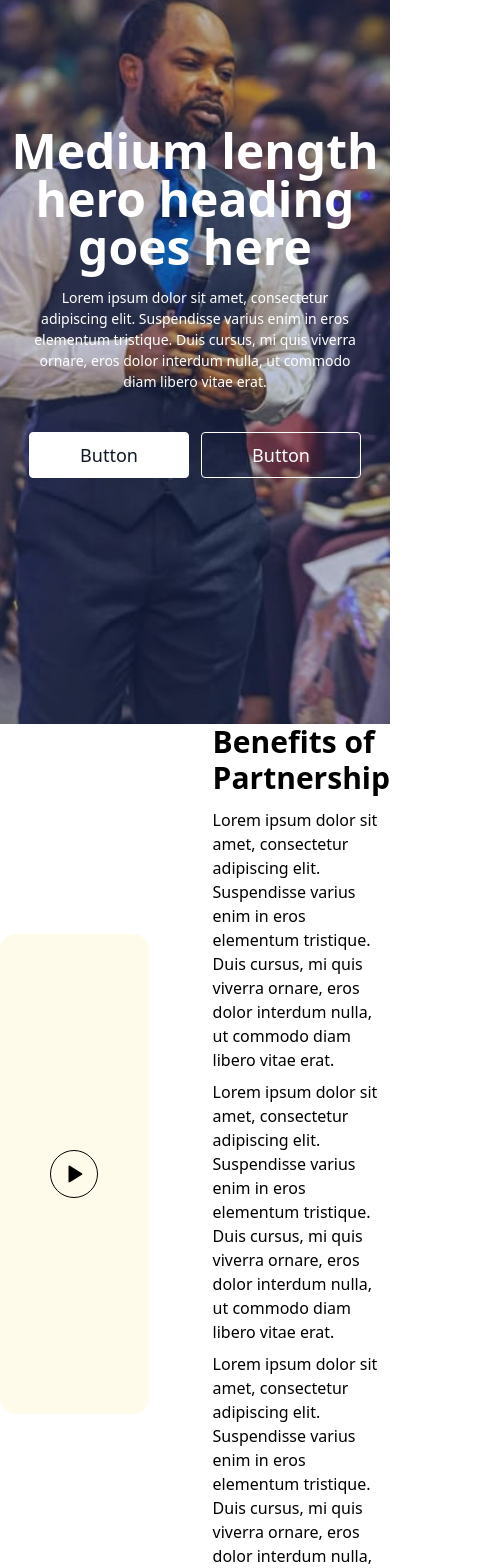
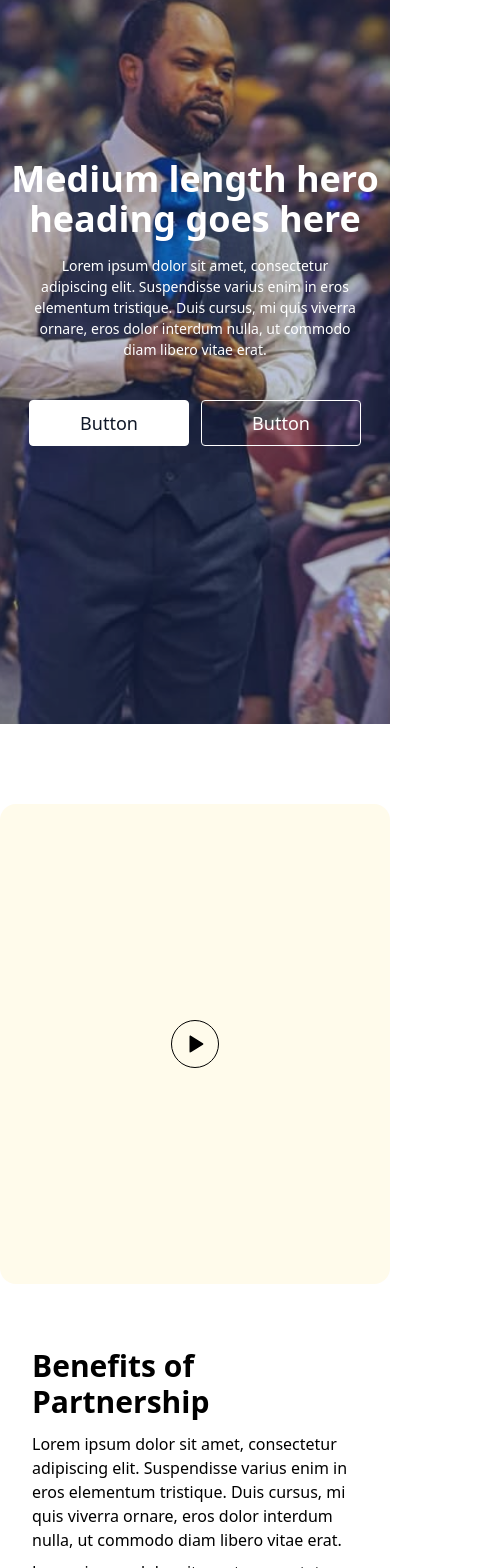
Before and after one commit to mosesket/ohip-partnership, a React (Vite) app: page /partnership/g20 in a window 390 px wide. Shown: the part 120-1688 px from the top of the page, 482 px wide, since content can reach past the window. Built offline with nearby package versions, Linux system fonts and the light colour scheme.

Commit message:
Added responsiveness to the page

```diff
--- a/src/components/Cards/HowToPartner.tsx
+++ b/src/components/Cards/HowToPartner.tsx
@@ -22,7 +22,7 @@ function HowToPartner({ DEFAULT_ITEMS }: { DEFAULT_ITEMS: CarouselItem[] }) {
           >
             <div className="absolute bg-blue-900/40 inset-0"></div>
             <div className="z-10">
-              <h2 className="text-white text-3xl font-semibold mb-4">
+              <h2 className="text-white text-3xl font-semibold mb-4 max-[853px]:text-2xl">
                 {item.title}
               </h2>
               <p className="text-white max-w-3xl max-[820px]:max-w-xl text-[14px] max-[490px]:px-8">
--- a/src/pages/G20.tsx
+++ b/src/pages/G20.tsx
@@ -78,7 +78,7 @@ function G20() {
         >
           <div className="absolute bg-blue-900/30 inset-0"></div>
           <div className="z-10 max-w-4xl">
-            <h2 className="text-white text-6xl max-[820px]:text-5xl font-semibold text-center mb-4">
+            <h2 className="text-white text-6xl max-[820px]:text-4xl font-semibold text-center mb-4">
               Medium length hero heading goes here
             </h2>
             <p className="text-white max-w-2xl mx-auto max-[820px]:max-w-xl text-[14px] text-center max-[490px]:px-8">
@@ -103,9 +103,9 @@ function G20() {
             </div>
           </div>
         </section>
-        <section className="flex min-h-[80vh] justify-center items-center max-w-5xl gap-16 mx-auto">
+        <section className="flex min-h-[80vh] max-[853px]:flex-col max-[853px]:py-20 justify-center items-center max-w-5xl gap-16 mx-auto">
           <VideoPlaceholder />
-          <div className="w-full max-w-md">
+          <div className="w-full max-w-md max-[853px]:max-w-full max-[853px]:px-8">
             <h2 className="text-3xl font-semibold mb-3">
               Benefits of Partnership
             </h2>
@@ -129,7 +129,7 @@ function G20() {
             </p>
           </div>
         </section>
-        <section className="flex justify-center items-center gap-10 min-h-[40vh] py-20">
+        <section className="flex flex-wrap justify-center items-center gap-10 min-h-[40vh] py-20">
           <div className="flex w-[18rem] flex-col items-center text-center shadow-lg p-4 rounded-2xl">
             <img src={g20Icon1} alt="" className="w-10" />
             <p className="text-sm">
@@ -160,7 +160,7 @@ function G20() {
           </div>
         </section>
         <section className="min-h-[70vh] mx-auto max-w-5xl py-20">
-          <h2 className="text-4xl mb-3 text-center font-medium">
+          <h2 className="text-4xl max-[853px]:text-3xl mb-3 text-center font-medium">
             How to Become a Partner
           </h2>
           <p className="text-center text-sm">
@@ -181,7 +181,7 @@ function G20() {
           <p className="text-sm text-center">
             Lorem ipsum dolor sit amet, consectetur adipiscing elit.{" "}
           </p>
-          <div className="flex flex-wrap justify-between gap-8 max-w-[60rem] mx-auto mt-10">
+          <div className="flex flex-wrap justify-between max-[853px]:justify-center gap-8 max-w-[60rem] mx-auto mt-10">
             <div className="w-72 shadow-lg p-6 py-8">
               <h2 className="text-2xl font-semibold text-center">Gold</h2>
               <ul className="flex flex-col gap-2 mt-3">
```
